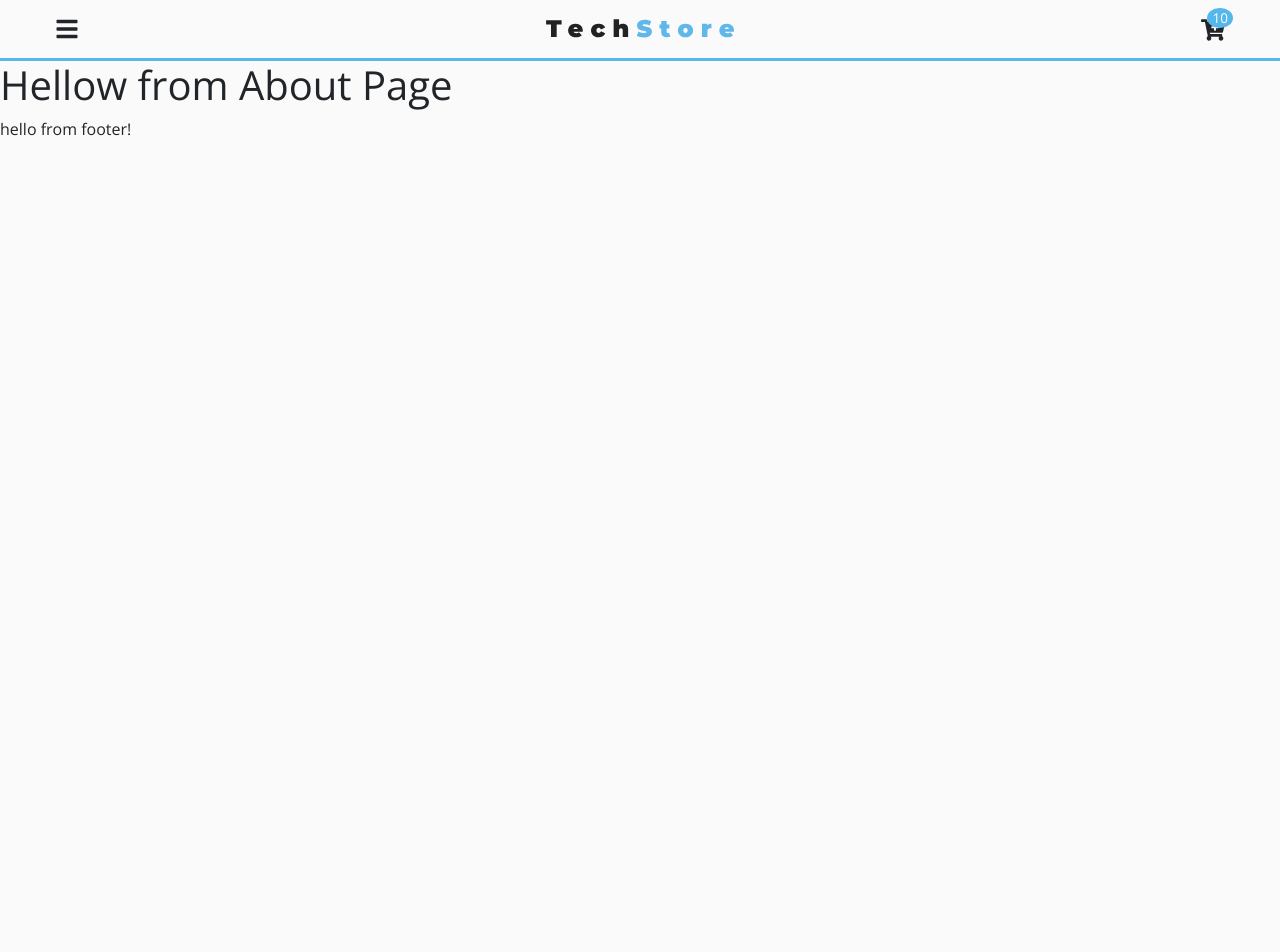
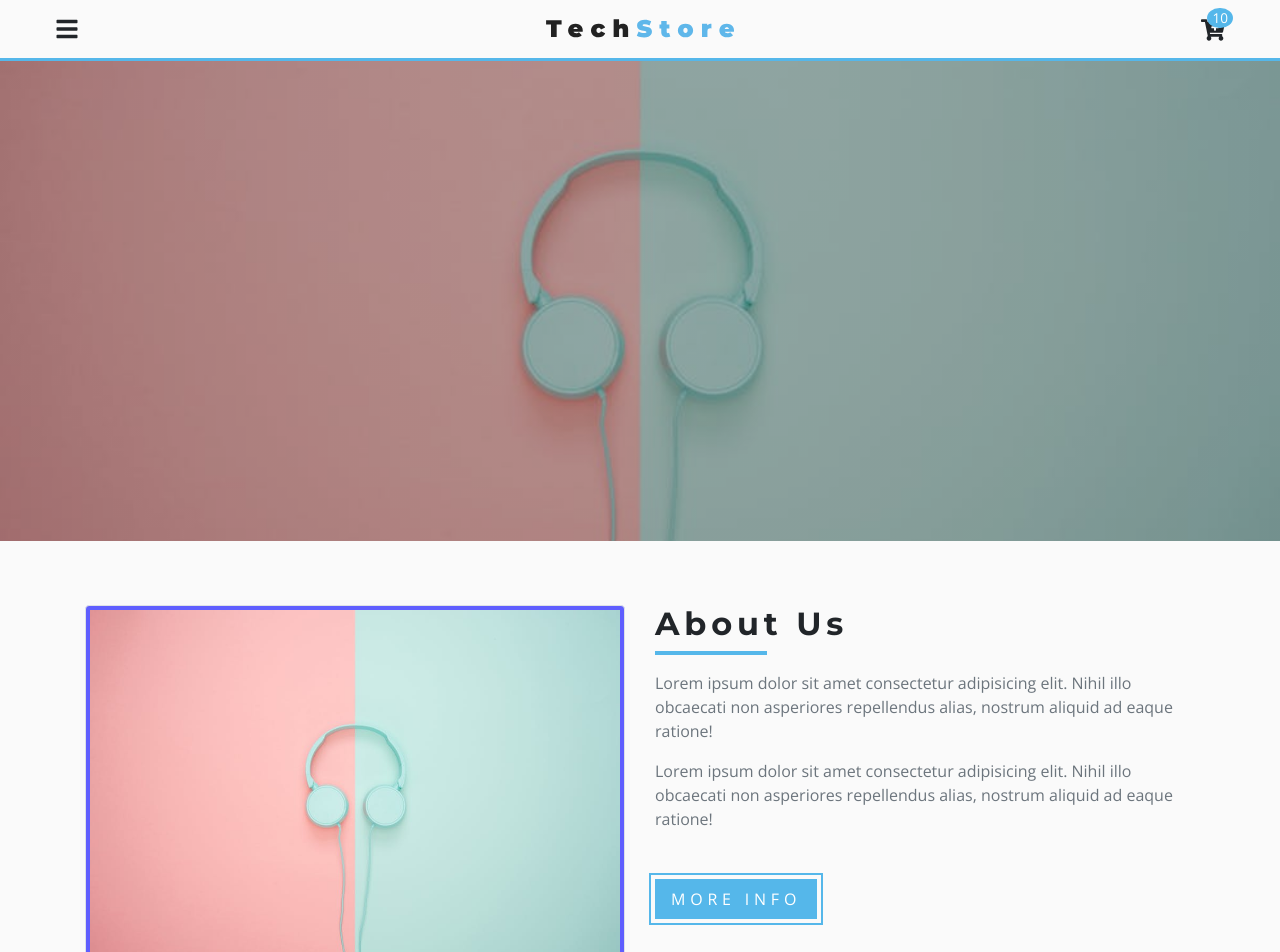
Before and after one commit to haveeru/react-tech-store, a React (Create React App) app: page /about in a window 1280 px wide. Shown: the top 952 px of the page. Before the commit the page ends 800 px from the top, so only its background shows below. Built offline with nearby package versions, Linux system fonts and the light colour scheme.

Commit message:
about page

```diff
--- /dev/null
+++ b/src/components/AboutPage/Info.js
@@ -0,0 +1,41 @@
+import React from "react";
+import Title from "../Title";
+import aboutBcg from "../../images/aboutBcg.jpeg";
+export default function Info() {
+  return (
+    <section className="py-5">
+      <div className="container">
+        <div className="row">
+          <div className="col-10 mx-auto col-md-6 my-3">
+            <img
+              src={aboutBcg}
+              className="img-fluid img-thumbnail"
+              alt="about company"
+              style={{ background: "var(--darkGrey)" }}
+            />
+          </div>
+          <div className="col-10 mx-auto col-md-6 my-3">
+            <Title title="about us" />
+            <p className="text-lead text-muted my-3">
+              Lorem ipsum dolor sit amet consectetur adipisicing elit. Nihil
+              illo obcaecati non asperiores repellendus alias, nostrum aliquid
+              ad eaque ratione!
+            </p>
+            <p className="text-lead text-muted my-3">
+              Lorem ipsum dolor sit amet consectetur adipisicing elit. Nihil
+              illo obcaecati non asperiores repellendus alias, nostrum aliquid
+              ad eaque ratione!
+            </p>
+            <button
+              className="main-link"
+              type="button"
+              style={{ marginTop: "2rem" }}
+            >
+              more info
+            </button>
+          </div>
+        </div>
+      </div>
+    </section>
+  );
+}
--- /dev/null
+++ b/src/components/Title.js
@@ -0,0 +1,22 @@
+import React from "react";
+import styled from "styled-components";
+export default function Title({ title, center }) {
+  return (
+    <TitleWrapper className="row" center={center}>
+      <div className="col">
+        <h2 className="text-title">{title}</h2>
+        <div className="title-underline" />
+      </div>
+    </TitleWrapper>
+  );
+}
+
+const TitleWrapper = styled.div`
+  text-align: ${props => (props.center ? "center" : "left")};
+  .title-underline {
+    height: 0.25rem;
+    width: 7rem;
+    background: var(--primaryColor);
+    margin: ${props => (props.center ? "0 auto" : "0")};
+  }
+`;
--- a/src/pages/AboutPage.js
+++ b/src/pages/AboutPage.js
@@ -1,9 +1,13 @@
 import React from 'react';
+import Info from '../components/AboutPage/Info';
+import Hero from '../components/Hero';
+import aboutBcg from '../images/aboutBcg.jpeg';
 
 const AboutPage = () => {
     return (
         <>
-            <h1>Hellow from About Page</h1>
+            <Hero img={aboutBcg}/>
+            <Info />
         </>
     );
 };
```
